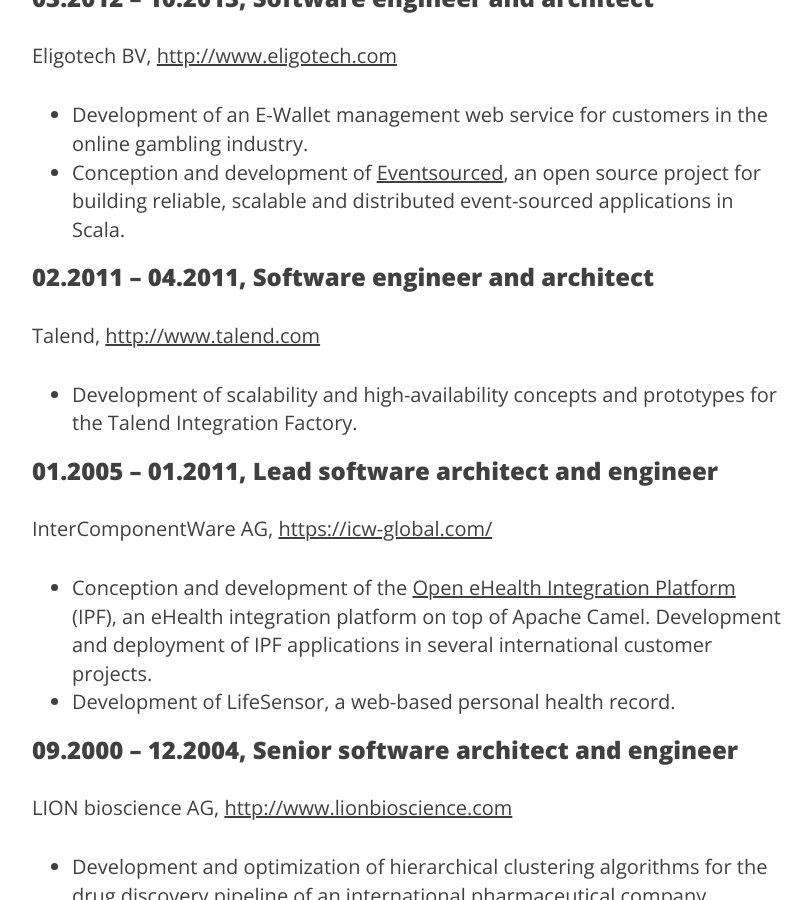
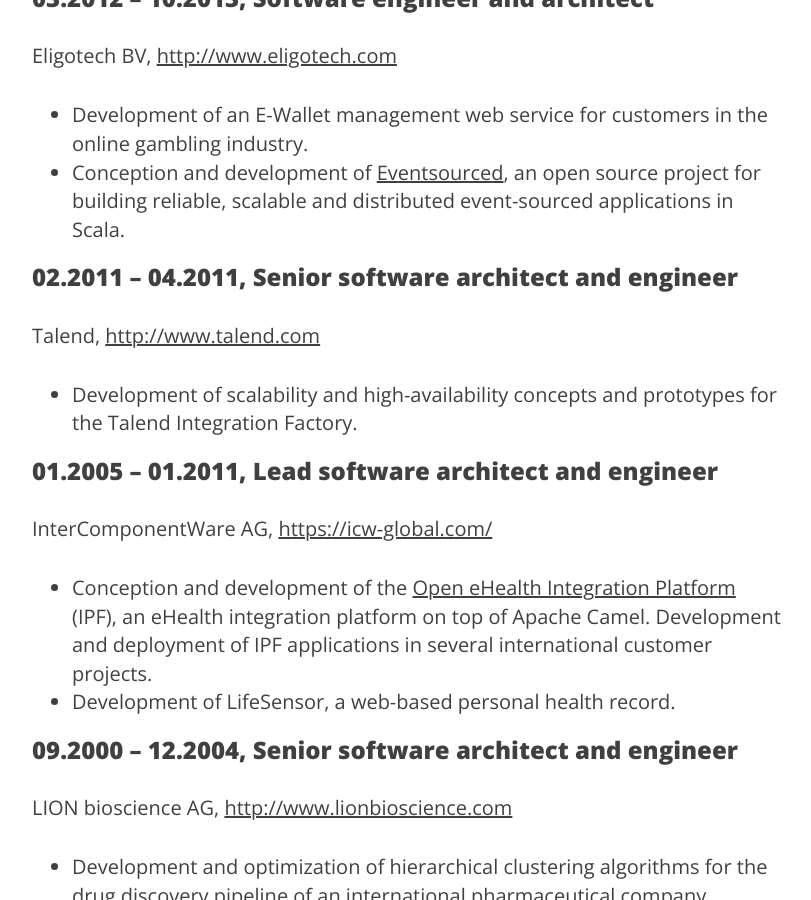
Before and after one commit to krasserm/krasserm.github.io, a Jekyll site: the page built from resume.md, in a window 1280 px wide and 900 px high, scrolled down 3058 px. Shown: the whole window, without its empty margins (233-1044 px from the left). Built offline with Jekyll 4.4.1, drawn with Linux system fonts in a browser that asks for light colours.

Commit message:
Minor edit in resume

```diff
--- a/resume.md
+++ b/resume.md
@@ -110,7 +110,7 @@
 - Conception and development of [Eventsourced](https://github.com/eligosource/eventsourced), an open source project for
 building reliable, scalable and distributed event-sourced applications in Scala.
 
-### 02.2011 – 04.2011,  Software engineer and architect
+### 02.2011 – 04.2011,  Senior software architect and engineer
 
 Talend, [http://www.talend.com](http://www.talend.com)
 
```
